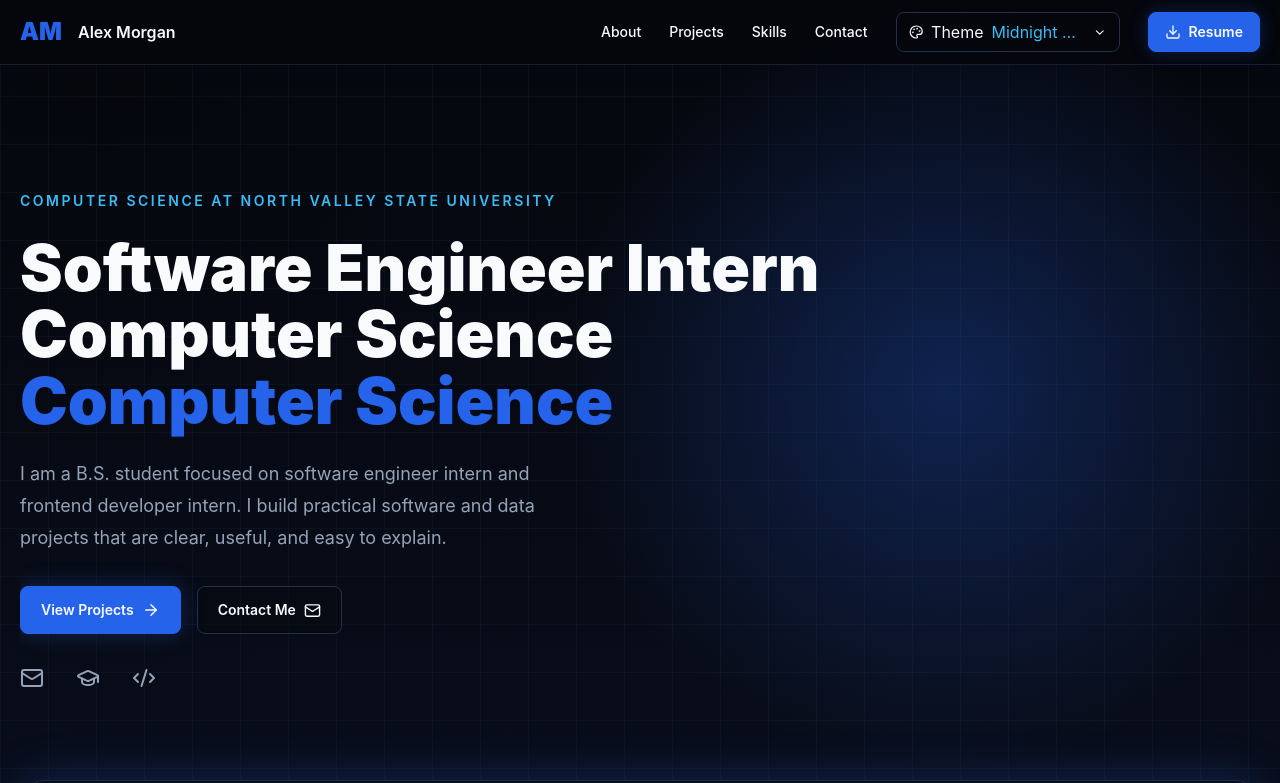
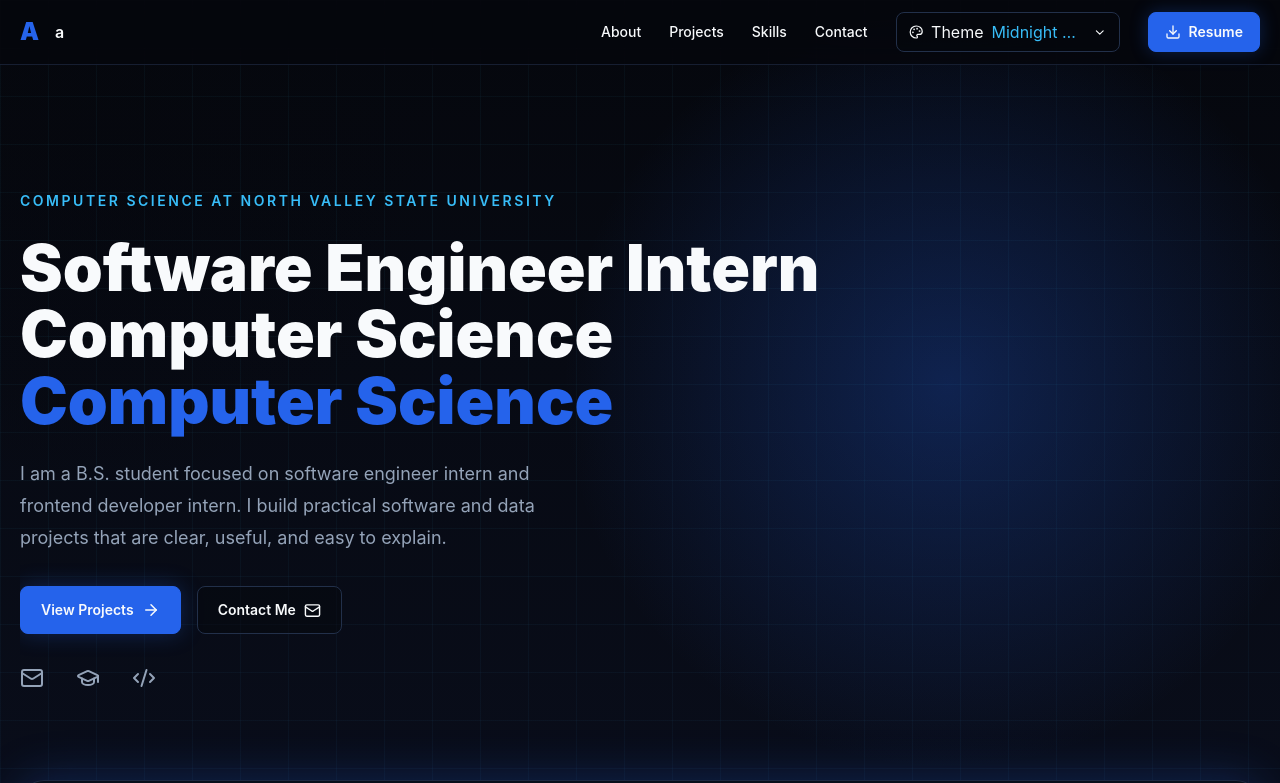
Before and after one commit to Manuelgrios/foliodev-proof-jordan-rivera-portfolio, a React (Vite) app: page / in a window 1280 px wide. Shown: the top 783 px of the page. Built offline with nearby package versions, Linux system fonts and the light colour scheme.

Commit message:
Update FolioDev generated portfolio data

```diff
--- a/src/data/siteConfig.ts
+++ b/src/data/siteConfig.ts
@@ -1,11 +1,11 @@
 export const siteConfig = {
-  "siteTitle": "Alex | Student Portfolio",
-  "seoDescription": "Alex is preparing a FolioDev student portfolio draft.",
+  "siteTitle": "a | Student Portfolio",
+  "seoDescription": "a is preparing a FolioDev student portfolio draft.",
   "copyrightYear": 2026,
   "brand": {
-    "initials": "AM",
-    "name": "Alex Morgan",
-    "logoText": "AM"
+    "initials": "A",
+    "name": "a",
+    "logoText": "A"
   },
   "theme": {
     "activeTheme": "midnight-blue",
@@ -14,7 +14,7 @@ export const siteConfig = {
   },
   "resume": {
     "label": "Resume",
-    "path": "/demo-assets/demo-student-resume.pdf",
+    "path": "a",
     "download": true
   }
 } as const;
```
